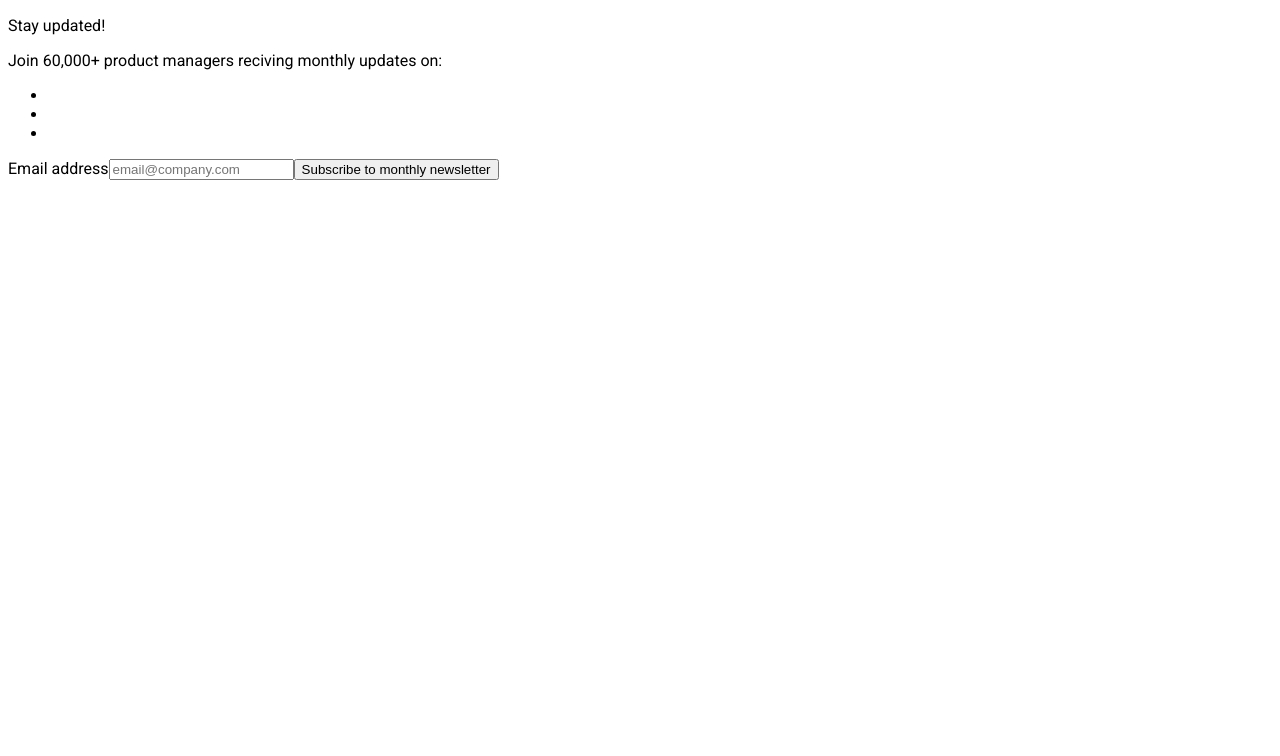
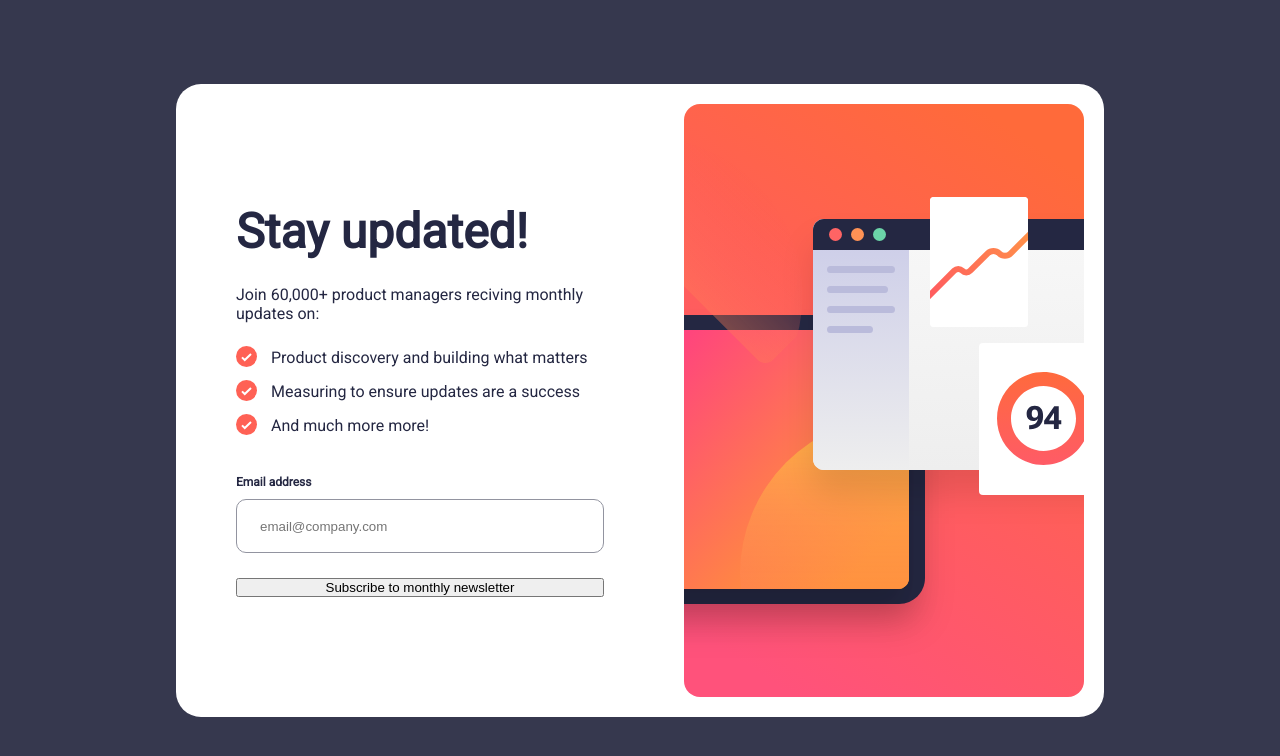
Before and after one commit to pawel-cupial/newsletter-form, a Next.js app: page / in a window 1280 px wide. Shown: the top 756 px of the page. Built offline with nearby package versions, Linux system fonts and the light colour scheme.

Commit message:
Added styling, removed useless code

```diff
--- /dev/null
+++ b/app/globals.css
@@ -0,0 +1,15 @@
+:root {
+    --tomato: hsl(4, 100%, 67%);
+    --dark-slate-grey: hsl(234, 29%, 20%);
+    --charcoal-grey:  hsl(235, 18%, 26%);
+    --grey: hsl(231, 7%, 60%);
+  }
+
+* {
+    box-sizing: border-box;
+    padding: 0;
+    margin: 0
+}
+
+body {background-color: var(--charcoal-grey); font-size: 16px}
+main {display: flex; justify-content: center; align-items: center; height: 100vh}
--- a/app/layout.js
+++ b/app/layout.js
@@ -1,7 +1,8 @@
+import './globals.css'
 import { Roboto } from 'next/font/google'
 
 const roboto = Roboto({
-  weight: ['400', '700'],
+  weight: '400',
   subsets: ['latin']
 })
 
--- a/components/form.jsx
+++ b/components/form.jsx
@@ -2,6 +2,9 @@
 
 import { useState } from "react"
 import { useRouter } from 'next/navigation';
+import Image from "next/image";
+import List from "./list";
+import styles from './form.module.css'
 
 const Form = () => {
     const [emailInputValue, setEmailInputValue] = useState('');
@@ -25,33 +28,33 @@ const Form = () => {
         if(emailInputValue.trim() === '') {
             setIsValid(false);
             setErrorMsg('Field cannot be empty');
-            return
         }  else if(!emailRegex.test(email)) {
             setIsValid(false);
             setErrorMsg('Invalid e-mail format');
-            return
         } else {
             router.push('/success');
         }
     }
 
     return (
-        <form method="post" onSubmit={submitHandler}>
-            <div>
-                <p>Stay updated!</p>
-                <p>Join 60,000+ product managers reciving monthly updates on:</p>
-                <ul>
-                    <li></li>
-                    <li></li>
-                    <li></li>
-                </ul>
+        <form method="post" onSubmit={submitHandler} className={styles.form}>
+            <div className={styles.text}>
+                <p className={styles.heading}>Stay updated!</p>
+                <p className={styles.subHeading}>Join 60,000+ product managers reciving monthly updates on:</p>
+                <List/>
                 <label htmlFor="email">
                     Email address
-                    <input type="text" placeholder="email@company.com" id="email" value={emailInputValue} onChange={changeHanlder} />
                 </label>
+                <input type="text" placeholder="email@company.com" id="email" value={emailInputValue} onChange={changeHanlder} />
                 <button type="submit">Subscribe to monthly newsletter</button>
                 {dataIsInvalid && <p>{errorMsg}</p>}
             </div>
+            <Image
+                src="/illustration-sign-up-desktop.svg"
+                width={400}
+                height={593}
+                alt="Charts and screens on colorfull background"
+            />
         </form>
     )
 }
--- /dev/null
+++ b/components/form.module.css
@@ -0,0 +1,6 @@
+.form {display: flex; justify-content: space-between; max-width: 928px; width: 100%; background-color: #fff; border-radius: 25px; padding: 20px}
+.form .text {display: flex; flex-direction: column; justify-content: center; color: var(--dark-slate-grey); padding: 0 80px 0 40px}
+.form .heading {font-size: 3rem; font-weight: 700; margin-bottom: 25px}
+.form .subHeading {margin-bottom: 25px}
+.form label {font-size: 0.75rem; font-weight: 700; margin-bottom: 10px}
+.form input {height: 54px; border-radius: 10px; border: 1px solid var(--grey); margin-bottom: 25px; padding-left: 23px}
--- /dev/null
+++ b/components/list.jsx
@@ -0,0 +1,13 @@
+import styles from './list.module.css'
+
+const List = () => {
+    return (
+        <ul className={styles.list}>
+            <li>Product discovery and building what matters</li>
+            <li>Measuring to ensure updates are a success</li>
+            <li>And much more more!</li>
+        </ul>
+    )
+}
+
+export default List
--- /dev/null
+++ b/components/list.module.css
@@ -0,0 +1,4 @@
+.list {list-style-type: none; margin-bottom: 40px}
+.list li {position: relative; padding-left: 35px}
+.list li:not(:last-child) {margin-bottom: 15px}
+.list li::before {content: url("../public/icon-list.svg"); position: absolute; left: 0; top: -2px; width: 21px; height: 21px}
```
Also changed, not shown: 1 other file (tests, documents, lock files or other folders).
